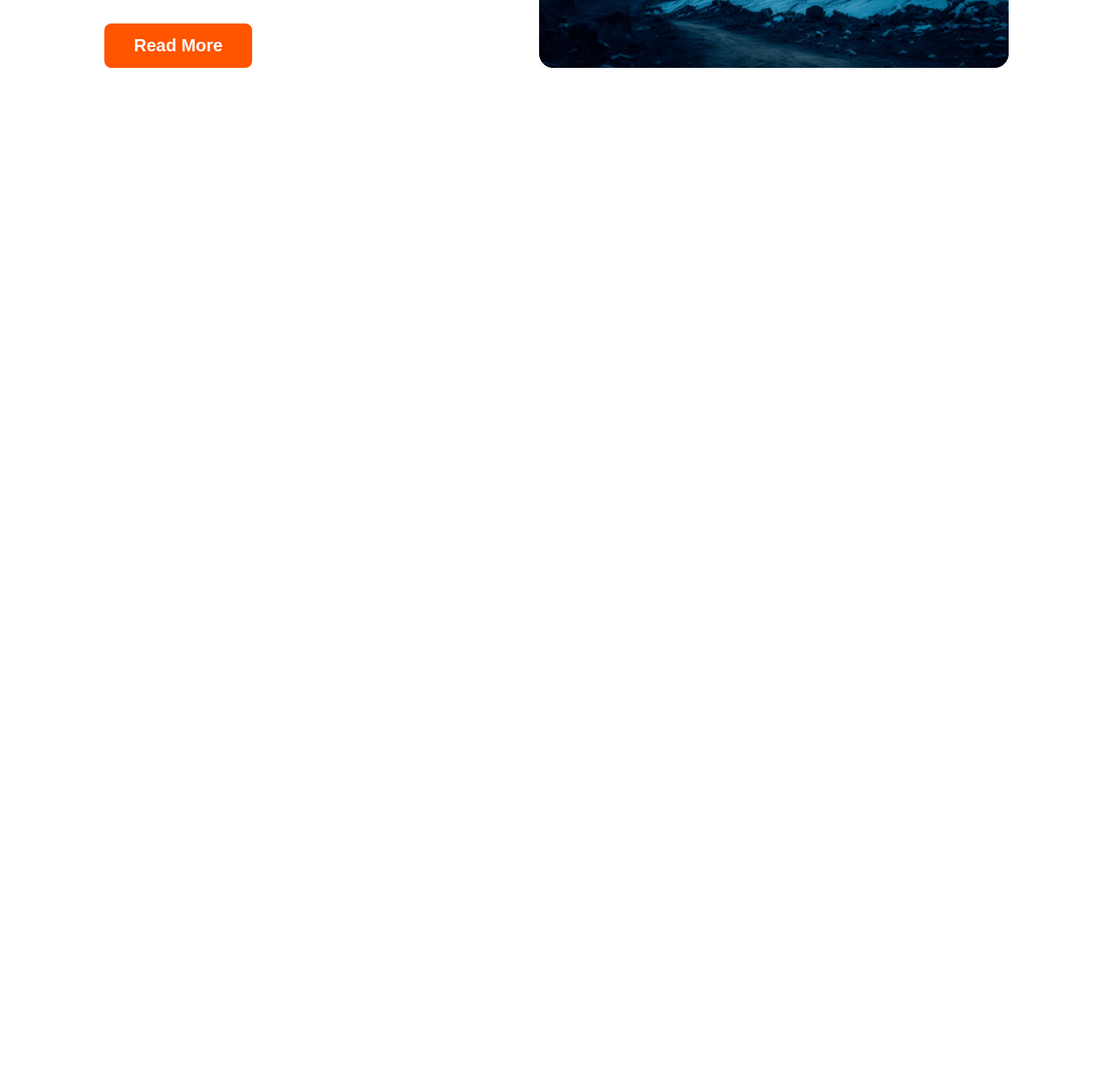
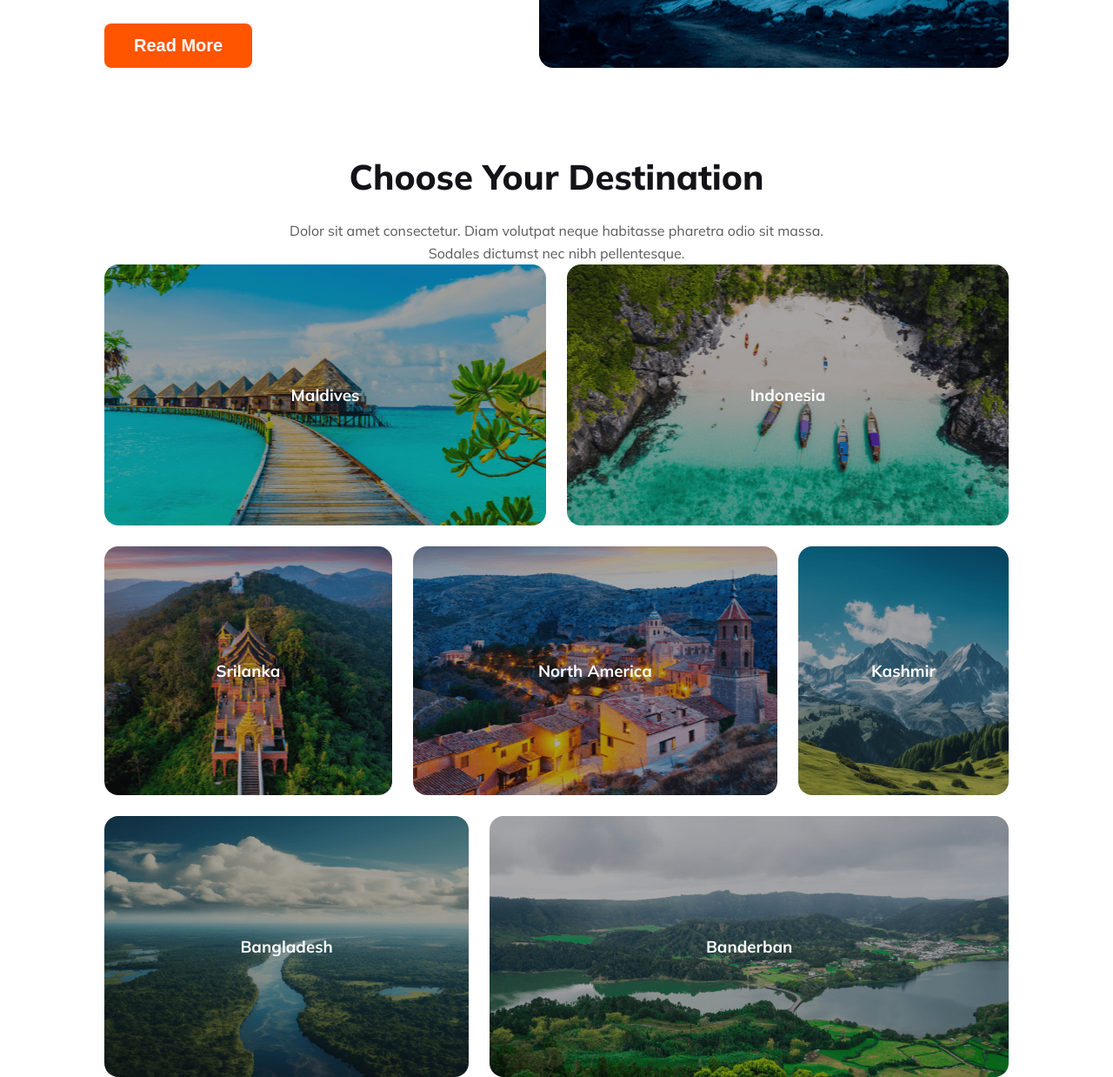
Before and after one commit to Jisan-Dev/PH-A2, a plain HTML site: page index.html in a window 1280 px wide. Shown: the part 1255-2493 px from the top of the page at 87% size. Before the commit the page ends 1333 px from the top, so only its background shows below. Drawn offline with Linux system fonts and the light colour scheme.

Commit message:
choose destination section fully done with responsive

```diff
--- a/index.html
+++ b/index.html
@@ -100,6 +100,23 @@
         </div>
         <img src="/Images/Rectangle 4.png" alt="">
       </section>
+
+      <!-- choose destination -->
+      <section id="choose-destination" class="container">
+        <h2 class="section__title align-center">Choose Your Destination</h2>
+        <p class="section__description align-center">Dolor sit amet consectetur. Diam volutpat neque habitasse pharetra odio sit massa. Sodales dictumst nec nibh pellentesque.</p>
+        <div class="choose-destination__grid-container">
+          <div class="choose-destination__grid-item1">
+            <h3>Maldives</h3>
+          </div>
+          <div class="choose-destination__grid-item2"><h3>Indonesia</h3></div>
+          <div class="choose-destination__grid-item3"><h3>Srilanka</h3></div>
+          <div class="choose-destination__grid-item4"><h3>North America</h3></div>
+          <div class="choose-destination__grid-item5"><h3>Kashmir</h3></div>
+          <div class="choose-destination__grid-item6"><h3>Bangladesh</h3></div>
+          <div class="choose-destination__grid-item7"><h3>Banderban</h3></div>
+        </div>
+      </section>
     </main>
     <footer></footer>
     <script>
--- a/styles/style.css
+++ b/styles/style.css
@@ -48,6 +48,10 @@ svg {
   font-size: 2.5rem;
   font-weight: 800;
   margin-bottom: 24px;
+}
+
+.align-center {
+  text-align: center;
 }
 
 .btn__primary {
@@ -229,6 +233,7 @@ svg {
 #popular-tours {
   display: flex;
   gap: 3.125rem;
+  margin-bottom: 100px;
 }
 #popular-tours ul > li {
   list-style: inside;
@@ -239,6 +244,110 @@ svg {
 }
 #popular-tours ul {
   margin-bottom: 30px;
+}
+
+/* choose destination */
+#choose-destination p.section__description {
+  max-width: 643px;
+  margin-left: auto;
+  margin-right: auto;
+}
+.choose-destination__grid-container {
+  display: grid;
+  grid-template-columns: repeat(12, 1fr);
+  gap: 24px;
+}
+
+.choose-destination__grid-item1 {
+  display: flex;
+  align-items: center;
+  justify-content: center;
+  color: var(--clr-white);
+  grid-column: 1 / span 6;
+  height: 300px;
+  border-radius: 16px;
+  background: linear-gradient(0deg, rgba(19, 19, 24, 0.2) 0%, rgba(19, 19, 24, 0.2) 100%),
+    url('/Images/Rectangle\ 5.png') no-repeat, lightgray 50% / cover no-repeat;
+  background-size: cover;
+  background-position: center center;
+}
+.choose-destination__grid-item2 {
+  display: flex;
+  align-items: center;
+  justify-content: center;
+  color: var(--clr-white);
+  grid-column: 7 / span 6;
+  height: 300px;
+  border-radius: 16px;
+  background: linear-gradient(0deg, rgba(19, 19, 24, 0.2) 0%, rgba(19, 19, 24, 0.2) 100%),
+    url('/Images/Rectangle\ 8.png') no-repeat, lightgray 50% / cover no-repeat;
+  background-size: cover;
+  background-position: center center;
+}
+.choose-destination__grid-item3 {
+  display: flex;
+  align-items: center;
+  justify-content: center;
+  color: var(--clr-white);
+  grid-column: 1 / span 4;
+  height: 286px;
+  border-radius: 16px;
+  background: linear-gradient(0deg, rgba(19, 19, 24, 0.2) 0%, rgba(19, 19, 24, 0.2) 100%),
+    url('/Images/Rectangle\ 6.png') no-repeat, lightgray 50% / cover no-repeat;
+  background-size: cover;
+  background-position: center center;
+}
+.choose-destination__grid-item4 {
+  display: flex;
+  align-items: center;
+  justify-content: center;
+  color: var(--clr-white);
+  grid-column: 5 / span 5;
+  height: 286px;
+  border-radius: 16px;
+  background: linear-gradient(0deg, rgba(19, 19, 24, 0.2) 0%, rgba(19, 19, 24, 0.2) 100%),
+    url('/Images/Rectangle\ 7.png') no-repeat, lightgray 50% / cover no-repeat;
+  background-size: cover;
+  background-position: center center;
+}
+.choose-destination__grid-item5 {
+  display: flex;
+  align-items: center;
+  justify-content: center;
+  color: var(--clr-white);
+  grid-column: 10 / span 3;
+  height: 286px;
+  border-radius: 16px;
+  background: linear-gradient(0deg, rgba(19, 19, 24, 0.2) 0%, rgba(19, 19, 24, 0.2) 100%),
+    url('/Images/Rectangle\ 9.png') no-repeat, lightgray 50% / cover no-repeat;
+  background-size: cover;
+  background-position: center center;
+}
+.choose-destination__grid-item6 {
+  display: flex;
+  align-items: center;
+  justify-content: center;
+  color: var(--clr-white);
+  height: 300px;
+  grid-column: 1 / span 5;
+  border-radius: 16px;
+  background: linear-gradient(0deg, rgba(19, 19, 24, 0.2) 0%, rgba(19, 19, 24, 0.2) 100%),
+    url('/Images/Rectangle\ 11.png') no-repeat, lightgray 50% / cover no-repeat;
+  background-size: cover;
+  background-position: center center;
+}
+.choose-destination__grid-item7 {
+  display: flex;
+  align-items: center;
+  justify-content: center;
+  color: var(--clr-white);
+  grid-column: 6 / span 7;
+  height: 300px;
+  border-radius: 16px;
+  background: linear-gradient(0deg, rgba(19, 19, 24, 0.2) 0%, rgba(19, 19, 24, 0.2) 100%),
+    url('/Images/Rectangle\ 10.png') no-repeat, lightgray 50% / cover no-repeat;
+  background-size: cover;
+  background-position: center center;
 }
 
 /* responsive styles*/
@@ -306,4 +415,14 @@ svg {
     flex-direction: column;
     gap: 1.5rem;
   }
+
+  /* choose destination */
+  .choose-destination__grid-container {
+    display: grid;
+    grid-template-columns: 1fr;
+    gap: 16px;
+  }
+  .choose-destination__grid-container > div {
+    grid-column: span 1;
+  }
 }
```
